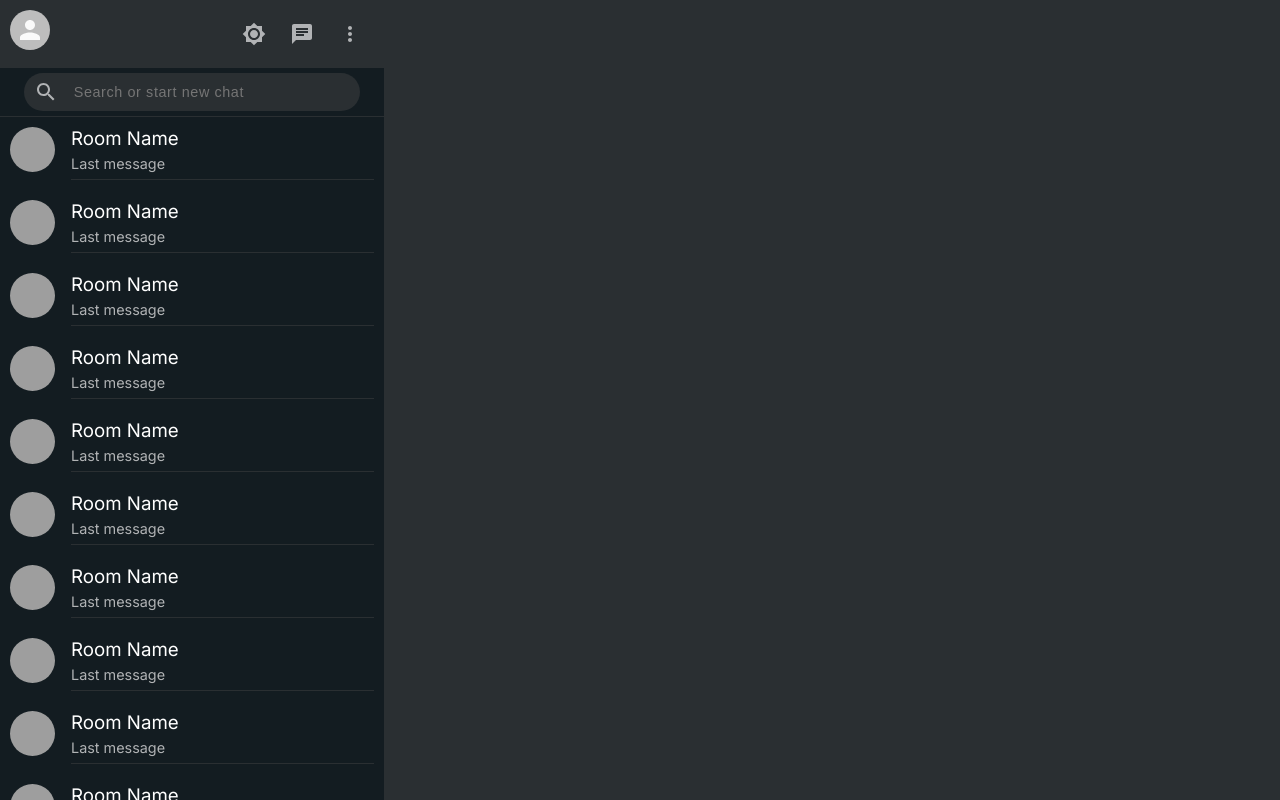
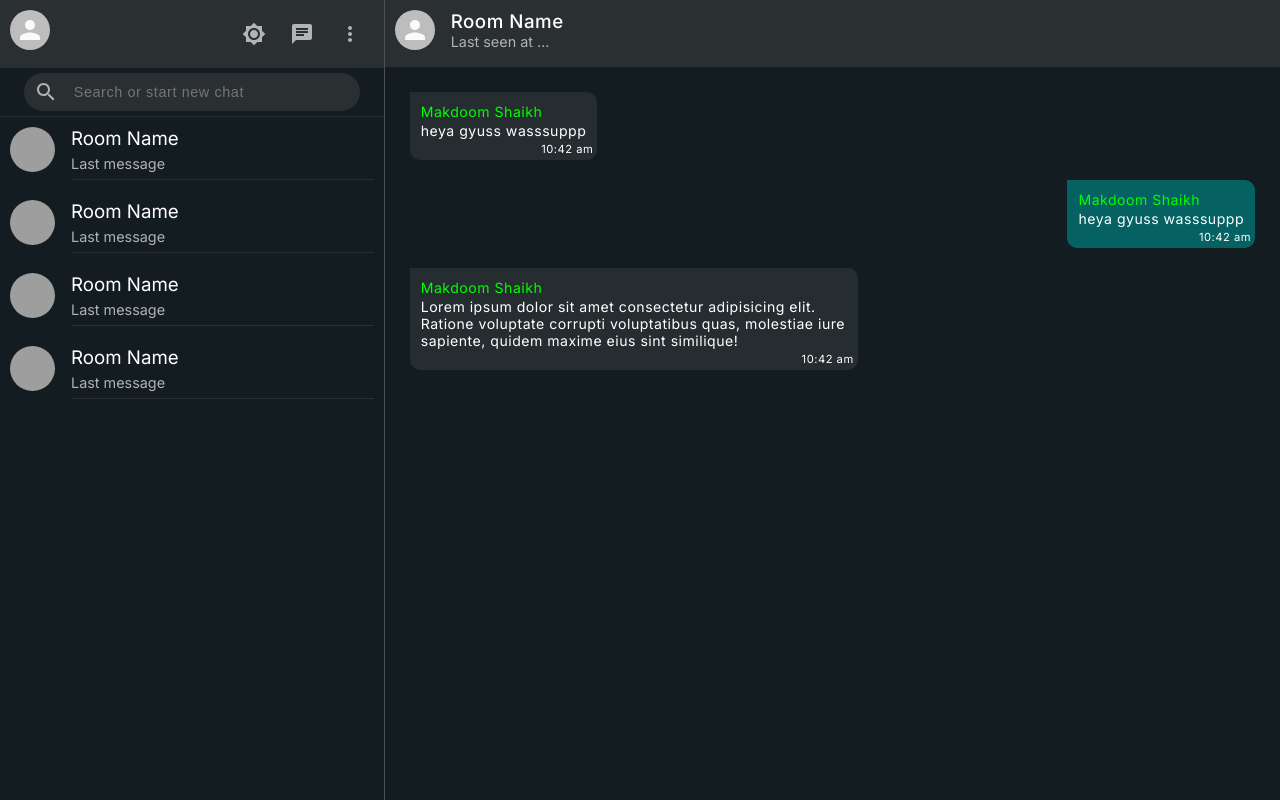
Before and after one commit to makdoom/whatsapp-clone, a React (Create React App) app: page / in a window 1280 px wide. Built offline with nearby package versions, Linux system fonts and the light colour scheme; grey boxes are pictures that could not be loaded.

Commit message:
Chat messages added

```diff
--- a/src/components/app/App.js
+++ b/src/components/app/App.js
@@ -3,6 +3,7 @@ import "./App.css";
 
 import Sidebar from "../sidebar/Sidebar";
 import AddModal from "../modal/AddModal";
+import Chat from "../chat/Chat";
 
 function App() {
   const [modalState, setModalState] = useState(false);
@@ -21,6 +22,7 @@ function App() {
       </div>
       <div className="app__body">
         <Sidebar setModal={setModal} />
+        <Chat />
       </div>
     </div>
   );
--- a/src/components/chat/Chat.js
+++ b/src/components/chat/Chat.js
@@ -0,0 +1,45 @@
+import React from "react";
+import { Avatar } from "@material-ui/core";
+import "./chat.css";
+
+const Chat = () => {
+  return (
+    <div className="chat">
+      <div className="chat__header">
+        <Avatar
+          className="avatar"
+          //   src={`https://ui-avatars.com/api/?name=${name}&length=1&background=random&bold=true`}
+        />
+        <div className="chat__headerInfo">
+          <h3>Room Name</h3>
+          <p>Last seen at ...</p>
+        </div>
+      </div>
+      <div className="chat__body">
+        <p className="chat__message">
+          <span className="chat__name">Makdoom Shaikh</span>
+          <span className="chat__text">heya gyuss wasssuppp</span>
+          <span className="chat__time">10:42 am</span>
+        </p>
+        <p className={`chat__message ${true && "chat__sender"}`}>
+          {true && <span className="chat__name">Makdoom Shaikh</span>}
+          <span className="chat__text">heya gyuss wasssuppp</span>
+          <span className="chat__time">10:42 am</span>
+        </p>
+        <p className="chat__message">
+          <span className="chat__name">Makdoom Shaikh</span>
+          <span className="chat__text">
+            Lorem ipsum dolor sit amet consectetur adipisicing elit. Ratione
+            voluptate corrupti voluptatibus quas, molestiae iure sapiente,
+            quidem maxime eius sint similique!
+          </span>
+          <span className="chat__time">10:42 am</span>
+        </p>
+        {/* <p className="chat__message">Heya gyuss</p> */}
+      </div>
+      <div className="chat__footer"></div>
+    </div>
+  );
+};
+
+export default Chat;
--- a/src/components/chat/chat.css
+++ b/src/components/chat/chat.css
@@ -0,0 +1,71 @@
+.chat {
+  flex: 0.7;
+  display: flex;
+  flex-direction: column;
+  border-left: 0.2px solid rgba(209, 212, 214, 0.2);
+}
+
+.chat__header {
+  display: flex;
+  align-items: center;
+  padding: 10px 0 17px 10px;
+}
+
+.chat__headerInfo {
+  margin-left: 1rem;
+}
+
+.chat__headerInfo h3 {
+  color: #fff;
+  font-weight: 500;
+  letter-spacing: 0.5px;
+}
+
+.chat__headerInfo p {
+  color: var(--drk-font-color);
+  font-size: 0.9rem;
+}
+
+.chat__body {
+  flex: 1;
+  background-color: var(--drk-secondary-background);
+  overflow: auto;
+  padding: 25px;
+}
+
+.chat__sender {
+  margin-left: auto;
+  background-color: var(--drk-sender-message) !important;
+}
+
+.chat__message {
+  display: flex;
+  flex-direction: column;
+  position: relative;
+  font-size: 0.88rem;
+  background-color: var(--drk-receiver-message);
+  width: fit-content;
+  border-top-right-radius: 10px;
+  border-bottom-right-radius: 10px;
+  border-bottom-left-radius: 10px;
+  padding: 11px;
+  color: #fff;
+  max-width: 35vw;
+  letter-spacing: 0.5px;
+  margin-bottom: 20px;
+}
+
+.chat__name {
+  color: lime;
+  padding-bottom: 2px;
+}
+
+.chat__text {
+  padding-bottom: 10px;
+}
+.chat__time {
+  position: absolute;
+  bottom: 4px;
+  right: 4px;
+  font-size: 0.7rem;
+}
--- a/src/components/modal/addModal.css
+++ b/src/components/modal/addModal.css
@@ -50,7 +50,7 @@
   margin: 1rem 0 2rem 0;
   border: none;
   outline: none;
-  background: #25d366;
+  background: #00af9c;
   font-size: 1.1rem;
   font-weight: 600;
   border-radius: 30px;
--- a/src/components/sidebar/Sidebar.js
+++ b/src/components/sidebar/Sidebar.js
@@ -41,20 +41,6 @@ const Sidebar = ({ setModal }) => {
         <SidebarChat name="Mahek" />
         <SidebarChat name="Adnan" />
         <SidebarChat name="Afsha" />
-        <SidebarChat name="Afsha" />
-        <SidebarChat name="Afsha" />
-        <SidebarChat name="Afsha" />
-        <SidebarChat name="Afsha" />
-        <SidebarChat name="Afsha" />
-        <SidebarChat name="Afsha" />
-        <SidebarChat name="Afsha" />
-        <SidebarChat name="Afsha" />
-        <SidebarChat name="Afsha" />
-        <SidebarChat name="Afsha" />
-        <SidebarChat name="Afsha" />
-        <SidebarChat name="Afsha" />
-        <SidebarChat name="Afsha" />
-        <SidebarChat name="Afsha" />
       </div>
     </div>
   );
--- a/src/index.css
+++ b/src/index.css
@@ -9,6 +9,8 @@
   --drk-primary-background: #2a2f32;
   --drk-secondary-background: #131c21;
   --drk-font-color: #b1b3b5;
+  --drk-receiver-message: #262d31;
+  --drk-sender-message: #056162;
 }
 
 body {
```
Also changed, not shown: 1 other file (tests, documents, lock files or other folders).
